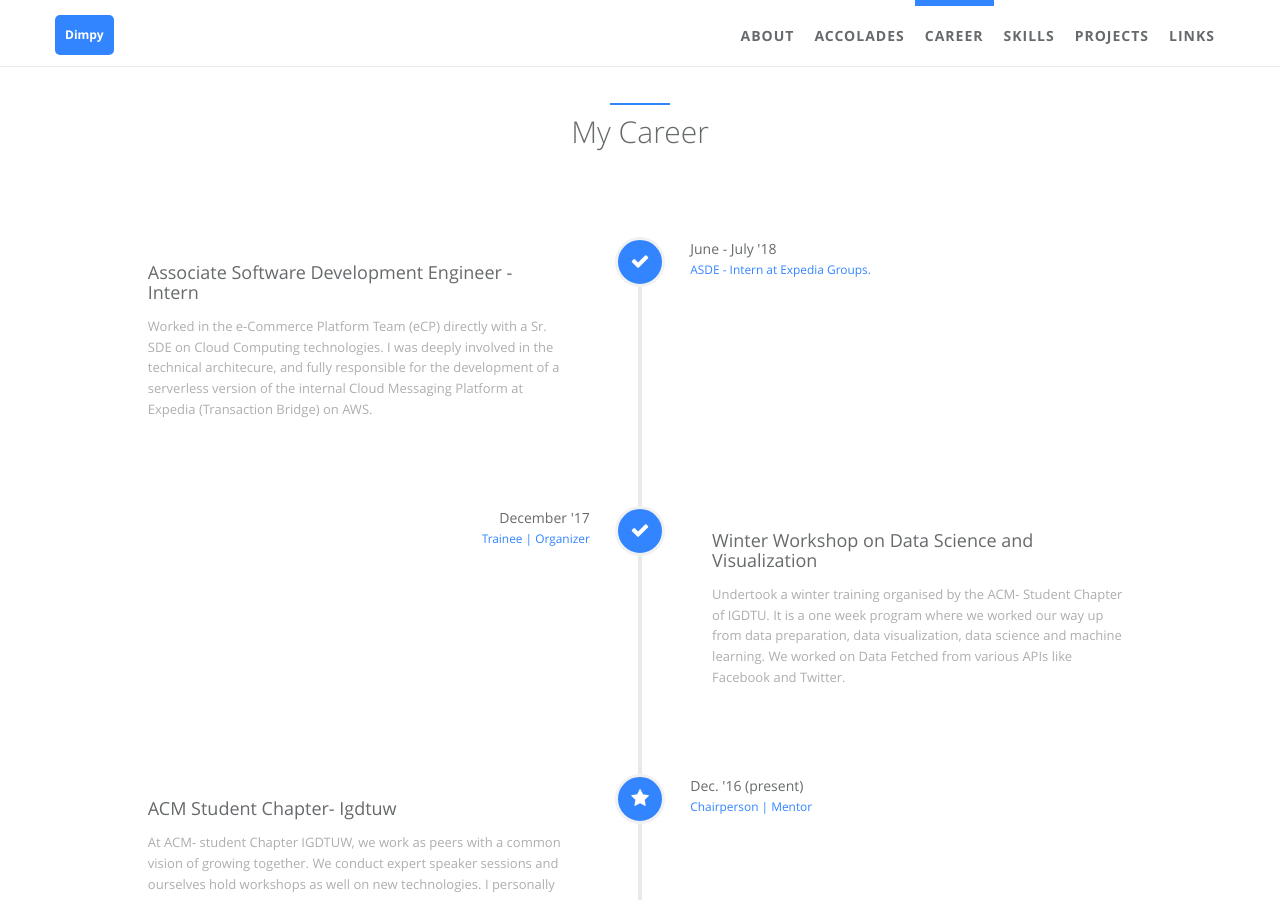
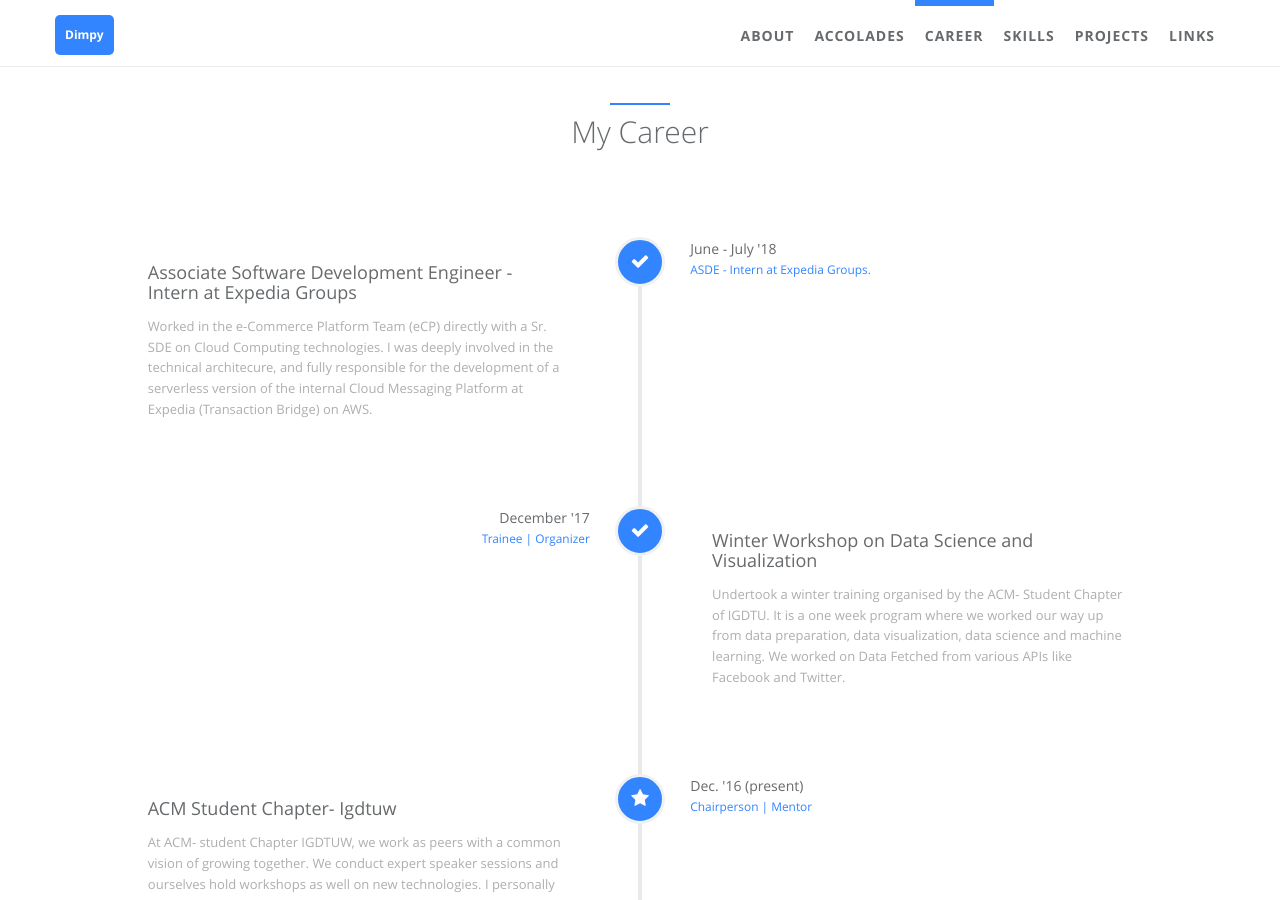
Before and after one commit to CREVIOS/dimpy-chhabra.github.io, a Jekyll site: the page built from index.html, in a window 1280 px wide and 900 px high, scrolled down 1692 px. Built offline with Jekyll 4.4.1, drawn with Linux system fonts in a browser that asks for light colours.

Commit message:
Experience Added

```diff
--- a/_data/index/careers.yml
+++ b/_data/index/careers.yml
@@ -2,7 +2,7 @@
 # if you don't have language feature(language.yml is empty), ignore "i18n" items
 
 - name:
-    detail: Associate Software Development Engineer - Intern
+    detail: Associate Software Development Engineer - Intern at Expedia Groups
     i18n: company_b
   desc:
     detail: Worked in the e-Commerce Platform Team (eCP) directly with a Sr. SDE on Cloud Computing technologies. I was deeply involved in the technical architecure, and fully responsible for the development of a serverless version of the internal Cloud Messaging Platform at Expedia (Transaction Bridge) on AWS.
```
